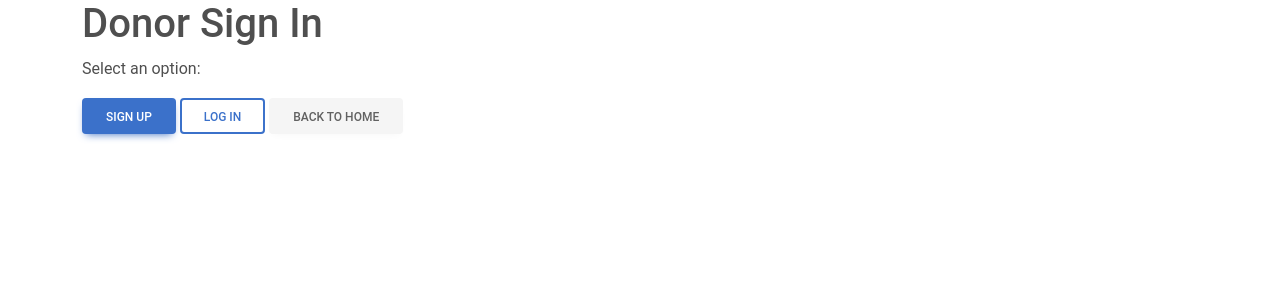
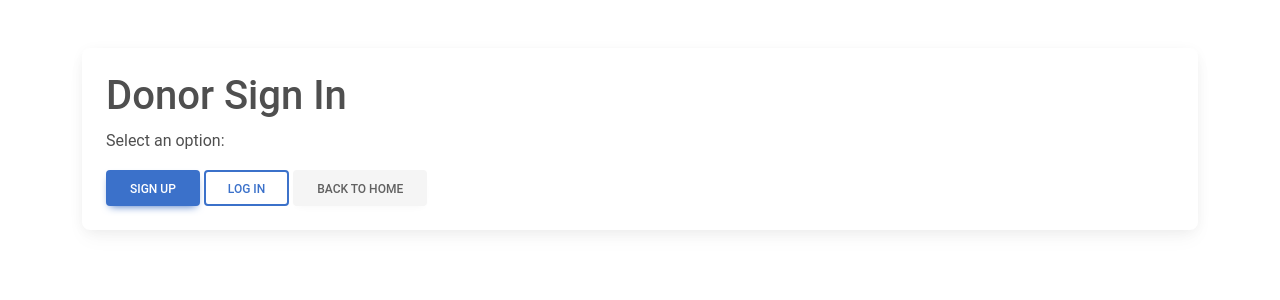
Before and after one commit to m-metz/access-mobile, a Django app: template access_mobile_app/templates/access_mobile_app/donor_signin.html in a window 1280 px wide. Shown: the top 300 px of the page. Run offline with Django 5.2, Linux system fonts and the light colour scheme; the template is opened without the code that fills it, so the values that code supplies are empty.

Commit message:
Add css framework to donor-signin

```diff
--- a/access_mobile_app/templates/access_mobile_app/donor_signin.html
+++ b/access_mobile_app/templates/access_mobile_app/donor_signin.html
@@ -2,13 +2,17 @@
 {% extends 'access_mobile_app/access_mobile.html' %}
 
 {% block content %}
-<h1>Donor Sign In</h1>
-<div class="row">
-    <div class="col">
-        <p>Select an option:</p>
-        <button class="btn btn-primary" onclick="window.location.href='{% url 'donor_signup' %}'">Sign Up</button>
-        <button class="btn btn-outline-primary" onclick="window.location.href='{% url 'donor_login' %}'">Log In</button>
-        <a href="/" class="btn btn-light">Back to Home</a>
+    <div class="row justify-content-center pt-5">
+        <div class="col">
+            <div class="card">
+                <div class="card-body">
+                  <h1 class="card-title">Donor Sign In</h5>
+                  <p class="card-text">Select an option:</p>
+                  <button class="btn btn-primary" onclick="window.location.href='{% url 'donor_signup' %}'">Sign Up</button>
+                  <button class="btn btn-outline-primary" onclick="window.location.href='{% url 'donor_login' %}'">Log In</button>
+                  <a href="/" class="btn btn-light">Back to Home</a>
+                </div>
+              </div>
+        </div>
     </div>
-</div>
 {% endblock %}
```
